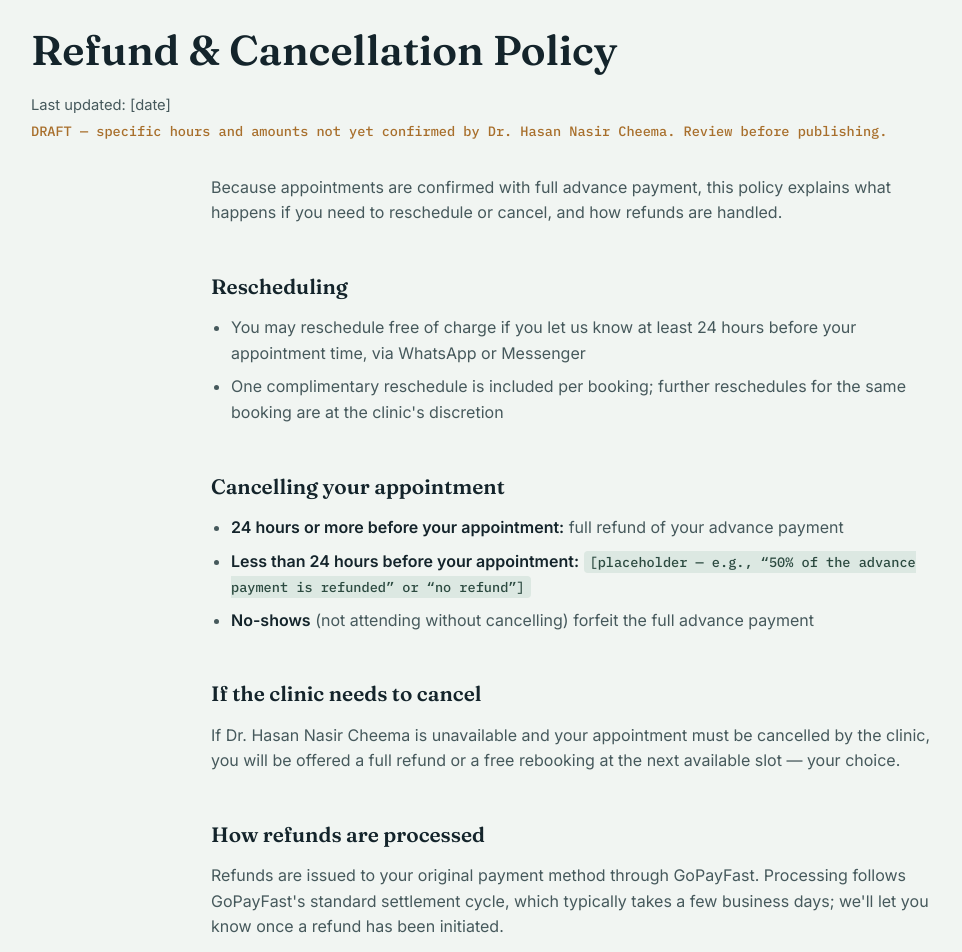
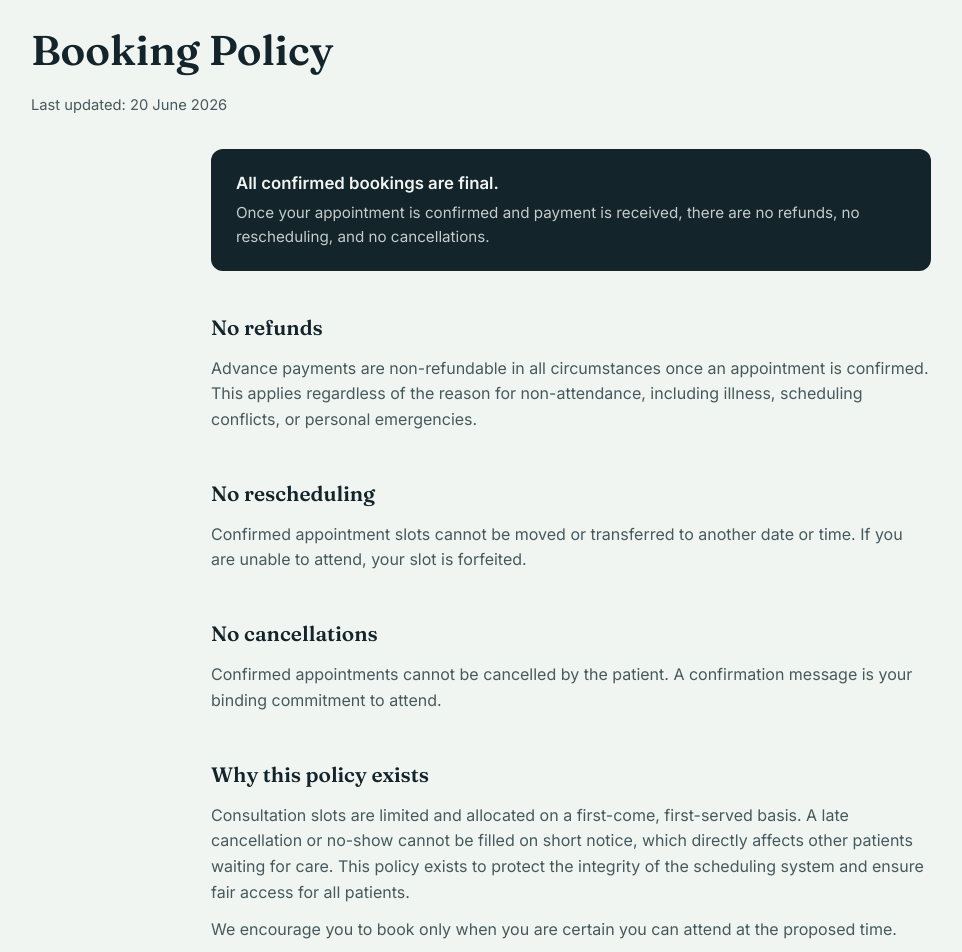
Before and after one commit to d0t-J/DrHNC-Scheduler, a Next.js app in the folder frontend/website/: page /refund-cancellation-policy in a window 1280 px wide. Shown: the part 160-1112 px from the top of the page, without its empty margins (69-1031 px from the left). Built offline with nearby package versions, Linux system fonts and the light colour scheme.

Commit message:
update booking and cancellation policies for clarity and consistency

```diff
--- a/frontend/website/app/booking/page.tsx
+++ b/frontend/website/app/booking/page.tsx
@@ -17,7 +17,7 @@ const steps = [
     },
     {
         title: "Receive a slot proposal",
-        body: "We check availability in the 11:00–14:00 window and propose a time that works.",
+        body: "We check availability and propose a time that works.",
     },
     {
         title: "Pay in advance",
--- a/frontend/website/app/page.tsx
+++ b/frontend/website/app/page.tsx
@@ -17,7 +17,7 @@ const steps = [
     },
     {
         title: "We propose a time",
-        body: "We'll check availability within the 11:00–14:00 consultation window and propose a slot.",
+        body: "We'll check availability and propose a slot within consultation hours.",
     },
     {
         title: "Secure it with advance payment",
@@ -249,7 +249,7 @@ export default function HomePage() {
                                 Hours
                             </p>
                             <p className="mt-1.5 text-[1.02rem] text-ink">
-                                [Days open] · 11:00–14:00
+                                [Days open] · 12:00–14:30
                             </p>
                         </div>
                     </div>
--- a/frontend/website/app/refund-cancellation-policy/page.tsx
+++ b/frontend/website/app/refund-cancellation-policy/page.tsx
@@ -2,9 +2,9 @@ import type { Metadata } from "next";
 import Link from "next/link";
 
 export const metadata: Metadata = {
-    title: "Refund & Cancellation Policy",
+    title: "Booking Policy",
     description:
-        "Rescheduling, cancellation, and refund terms for appointments with Dr. Hasan Nasir Cheema.",
+        "Booking finality policy for appointments with Dr. Hasan Nasir Cheema. All confirmed appointments are final.",
 };
 
 export default function RefundCancellationPolicyPage() {
@@ -16,105 +16,86 @@ export default function RefundCancellationPolicyPage() {
                         Legal
                     </span>
                     <h1 className="text-[clamp(1.8rem,4vw,2.6rem)] font-semibold">
-                        Refund &amp; Cancellation Policy
+                        Booking Policy
                     </h1>
                     <p className="mt-2.5 text-[0.92rem] text-ink-soft">
-                        Last updated: [date]
-                    </p>
-                    <p className="mt-1 text-[0.85rem] text-honey-deep font-mono">
-                        DRAFT — specific hours and amounts not yet confirmed by
-                        Dr. Hasan Nasir Cheema. Review before publishing.
+                        Last updated: 20 June 2026
                     </p>
                 </div>
             </section>
 
             <section className="px-7 pb-20">
                 <div className="mx-auto max-w-[720px]">
-                    <p className="text-ink-soft">
-                        Because appointments are confirmed with full advance
-                        payment, this policy explains what happens if you need
-                        to reschedule or cancel, and how refunds are handled.
+                    <div className="rounded-xl border border-ink/20 bg-ink text-paper px-6 py-5 mb-10">
+                        <p className="font-semibold text-[1.05rem]">
+                            All confirmed bookings are final.
+                        </p>
+                        <p className="mt-1 text-paper/80 text-[0.95rem]">
+                            Once your appointment is confirmed and payment is
+                            received, there are no refunds, no rescheduling, and
+                            no cancellations.
+                        </p>
+                    </div>
+
+                    <h2 className="text-[1.3rem] font-display font-semibold text-ink">
+                        No refunds
+                    </h2>
+                    <p className="mt-3 text-ink-soft">
+                        Advance payments are non-refundable in all circumstances
+                        once an appointment is confirmed. This applies regardless
+                        of the reason for non-attendance, including illness,
+                        scheduling conflicts, or personal emergencies.
                     </p>
 
                     <h2 className="mt-11 text-[1.3rem] font-display font-semibold text-ink">
-                        Rescheduling
-                    </h2>
-                    <ul className="mt-3 space-y-2 pl-5 list-disc text-ink-soft">
-                        <li>
-                            You may reschedule free of charge if you let us know
-                            at least 24 hours before your appointment time, via
-                            WhatsApp or Messenger
-                        </li>
-                        <li>
-                            One complimentary reschedule is included per
-                            booking; further reschedules for the same booking
-                            are at the clinic&apos;s discretion
-                        </li>
-                    </ul>
-
-                    <h2 className="mt-11 text-[1.3rem] font-display font-semibold text-ink">
-                        Cancelling your appointment
-                    </h2>
-                    <ul className="mt-3 space-y-2 pl-5 list-disc text-ink-soft">
-                        <li>
-                            <strong className="text-ink">
-                                24 hours or more before your appointment:
-                            </strong>{" "}
-                            full refund of your advance payment
-                        </li>
-                        <li>
-                            <strong className="text-ink">
-                                Less than 24 hours before your appointment:
-                            </strong>{" "}
-                            <span className="rounded bg-mist px-1.5 py-0.5 font-mono text-[0.85em] text-sage-deep">
-                                [placeholder — e.g., &ldquo;50% of the advance
-                                payment is refunded&rdquo; or &ldquo;no
-                                refund&rdquo;]
-                            </span>
-                        </li>
-                        <li>
-                            <strong className="text-ink">No-shows</strong> (not
-                            attending without cancelling) forfeit the full
-                            advance payment
-                        </li>
-                    </ul>
-
-                    <h2 className="mt-11 text-[1.3rem] font-display font-semibold text-ink">
-                        If the clinic needs to cancel
+                        No rescheduling
                     </h2>
                     <p className="mt-3 text-ink-soft">
-                        If Dr. Hasan Nasir Cheema is unavailable and your
-                        appointment must be cancelled by the clinic, you will be
-                        offered a full refund or a free rebooking at the next
-                        available slot — your choice.
+                        Confirmed appointment slots cannot be moved or
+                        transferred to another date or time. If you are unable
+                        to attend, your slot is forfeited.
                     </p>
 
                     <h2 className="mt-11 text-[1.3rem] font-display font-semibold text-ink">
-                        How refunds are processed
+                        No cancellations
                     </h2>
                     <p className="mt-3 text-ink-soft">
-                        Refunds are issued to your original payment method
-                        through GoPayFast. Processing follows GoPayFast&apos;s
-                        standard settlement cycle, which typically takes a few
-                        business days; we&apos;ll let you know once a refund has
-                        been initiated.
+                        Confirmed appointments cannot be cancelled by the
+                        patient. A confirmation message is your binding
+                        commitment to attend.
                     </p>
 
                     <h2 className="mt-11 text-[1.3rem] font-display font-semibold text-ink">
-                        How to request a reschedule, cancellation, or refund
+                        Why this policy exists
                     </h2>
                     <p className="mt-3 text-ink-soft">
-                        Message us on WhatsApp or Messenger with your name and
-                        appointment date, and we&apos;ll handle the rest.
+                        Consultation slots are limited and allocated on a
+                        first-come, first-served basis. A late cancellation or
+                        no-show cannot be filled on short notice, which directly
+                        affects other patients waiting for care. This policy
+                        exists to protect the integrity of the scheduling system
+                        and ensure fair access for all patients.
+                    </p>
+                    <p className="mt-3 text-ink-soft">
+                        We encourage you to book only when you are certain you
+                        can attend at the proposed time.
                     </p>
 
                     <h2 className="mt-11 text-[1.3rem] font-display font-semibold text-ink">
-                        Changes to this policy
+                        If the clinic cancels
                     </h2>
                     <p className="mt-3 text-ink-soft">
-                        We may update this policy from time to time. The
-                        &ldquo;Last updated&rdquo; date above will reflect the
-                        most recent revision.
+                        In the rare event that Dr. Hasan Nasir Cheema is
+                        unavailable and must cancel an appointment, you will be
+                        offered a free rebooking at the next available slot.
+                    </p>
+
+                    <h2 className="mt-11 text-[1.3rem] font-display font-semibold text-ink">
+                        Questions
+                    </h2>
+                    <p className="mt-3 text-ink-soft">
+                        Message us on WhatsApp or Messenger if you have
+                        questions before booking.
                     </p>
 
                     <div className="mt-10 pt-8 border-t border-line-soft">
--- a/frontend/website/app/terms-of-service/page.tsx
+++ b/frontend/website/app/terms-of-service/page.tsx
@@ -19,11 +19,7 @@ export default function TermsOfServicePage() {
                         Terms of Service
                     </h1>
                     <p className="mt-2.5 text-[0.92rem] text-ink-soft">
-                        Last updated: [date]
-                    </p>
-                    <p className="mt-1 text-[0.85rem] text-honey-deep font-mono">
-                        DRAFT — review and finalize wording with Dr. Hasan Nasir
-                        Cheema before publishing.
+                        Last updated: 20 June 2026
                     </p>
                 </div>
             </section>
@@ -41,10 +37,10 @@ export default function TermsOfServicePage() {
                     </h2>
                     <p className="mt-3 text-ink-soft">
                         This system lets you message us on WhatsApp or Facebook
-                        Messenger to book, reschedule, or cancel a consultation
-                        with Dr. Hasan Nasir Cheema. It is a booking and
-                        communication tool only. It does not provide medical
-                        diagnoses, treatment recommendations, or emergency care.
+                        Messenger to book a consultation with Dr. Hasan Nasir
+                        Cheema. It is a booking and communication tool only. It
+                        does not provide medical diagnoses, treatment
+                        recommendations, or emergency care.
                     </p>
                     <p className="mt-3 text-ink-soft font-medium">
                         If you are experiencing a medical emergency, do not use
@@ -53,13 +49,21 @@ export default function TermsOfServicePage() {
                     </p>
 
                     <h2 className="mt-11 text-[1.3rem] font-display font-semibold text-ink">
+                        Consultation hours and appointment structure
+                    </h2>
+                    <ul className="mt-3 space-y-2 pl-5 list-disc text-ink-soft">
+                        <li>
+                            Consultations are available 7 days a week,
+                            12:00&nbsp;PM to 2:30&nbsp;PM
+                        </li>
+                        <li>Each appointment slot is 10 minutes</li>
+                        <li>Slots are subject to availability</li>
+                    </ul>
+
+                    <h2 className="mt-11 text-[1.3rem] font-display font-semibold text-ink">
                         Booking and payment
                     </h2>
                     <ul className="mt-3 space-y-2 pl-5 list-disc text-ink-soft">
-                        <li>
-                            Appointments are offered within the clinic&apos;s
-                            consultation hours and are subject to availability
-                        </li>
                         <li>
                             An appointment is only confirmed once payment has
                             been made in full and in advance
@@ -72,15 +76,26 @@ export default function TermsOfServicePage() {
                     </ul>
 
                     <h2 className="mt-11 text-[1.3rem] font-display font-semibold text-ink">
-                        Cancellations, rescheduling, and refunds
+                        Booking finality — no refunds, no rescheduling, no
+                        cancellations
                     </h2>
+                    <p className="mt-3 text-ink-soft font-medium text-ink">
+                        Once your appointment is confirmed and payment is
+                        received, the booking is final. There are no refunds,
+                        no rescheduling, and no cancellations, for any reason.
+                    </p>
                     <p className="mt-3 text-ink-soft">
-                        These are covered in our{" "}
+                        You will be asked to explicitly acknowledge this before
+                        completing payment. By proceeding to payment you confirm
+                        that you have read and accepted this condition.
+                    </p>
+                    <p className="mt-3 text-ink-soft">
+                        Full details are in our{" "}
                         <Link
                             href="/refund-cancellation-policy"
                             className="text-sage-deep hover:underline"
                         >
-                            Refund &amp; Cancellation Policy
+                            Booking Policy
                         </Link>
                         , which forms part of these terms.
                     </p>
```
